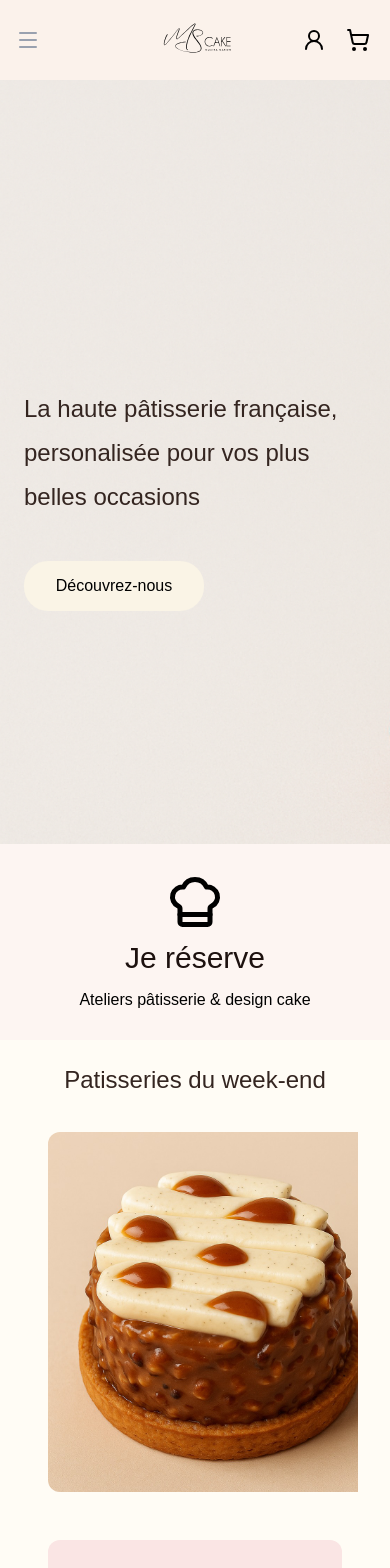
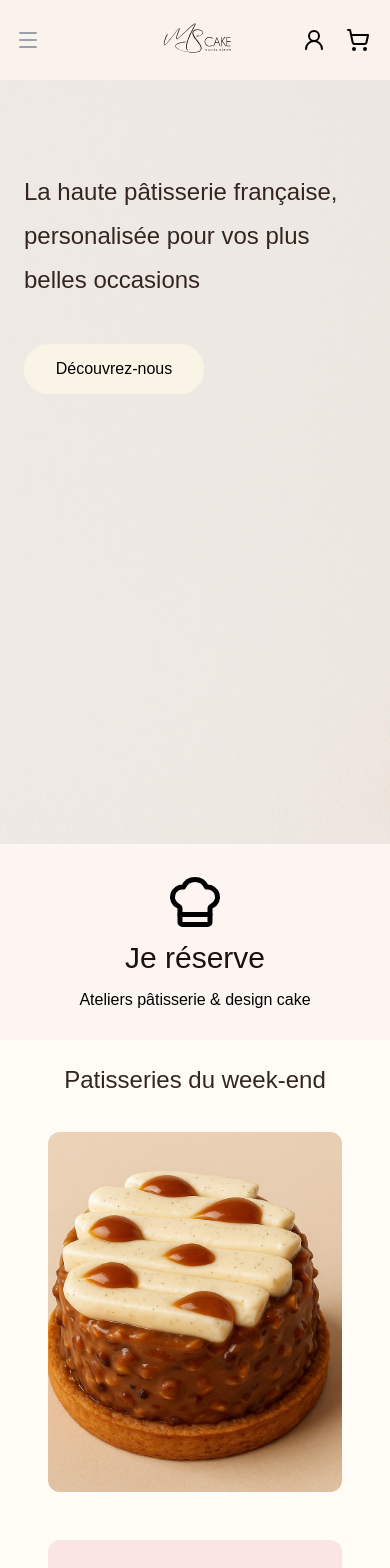
Before and after one commit to dhiachini/Ms-cake, a React (Vite) app: page / in a window 390 px wide. Shown: the top 1568 px of the page. Built offline with nearby package versions, Linux system fonts and the light colour scheme.

Commit message:
design mobile fixes text + carrousel weekend

```diff
--- a/src/components/WeekendCarousel.tsx
+++ b/src/components/WeekendCarousel.tsx
@@ -37,20 +37,22 @@ function WeekendCarousel() {
           style={{ transform: `translateX(-${currentIndex * 100}%)` }}
         >
           {boxes.map((img, i) => (
-            <div key={i} className="min-w-full p-4 flex-shrink-0">
+            <div key={i} className="w-full flex-shrink-0">
               <Card>
-                <img
-                  src={img}
-                  alt={`Photo ${i + 1}`}
-                  className="object-cover w-full h-90 mb-4 rounded-xl"
-                />
+                <div className="p-4">
+                  <img
+                    src={img}
+                    alt={`Photo ${i + 1}`}
+                    className="object-cover w-full h-90 mb-4 rounded-xl"
+                  />
+                </div>
               </Card>
             </div>
           ))}
         </div>
       </div>
 
-      {/* Desktop carousel: 2 images at a time, auto-slide, no arrows */}
+      {/* Desktop carousel: 2 images at a time, auto-slide */}
       <div className="hidden md:flex w-full mt-5 gap-4 overflow-hidden">
         <div
           className="flex w-full transition-transform duration-500 ease-in-out"
--- a/src/pages/HomePage.tsx
+++ b/src/pages/HomePage.tsx
@@ -65,7 +65,7 @@ function HomePage() {
   return (
     <Layout>
       <div className="space-y-7">
-        <div className="banner py-24 h-screen flex items-center">
+        <div className="banner py-24 h-screen flex items-start md:items-center">
           <div className="space-y-3 text-left pl-6 md:pl-12 lg:pl-24">
             <h1 className="font-serif text-2xl sm:text-3xl md:text-5xl text-[#342520] max-w-3xl">
               La haute pâtisserie française,
```
